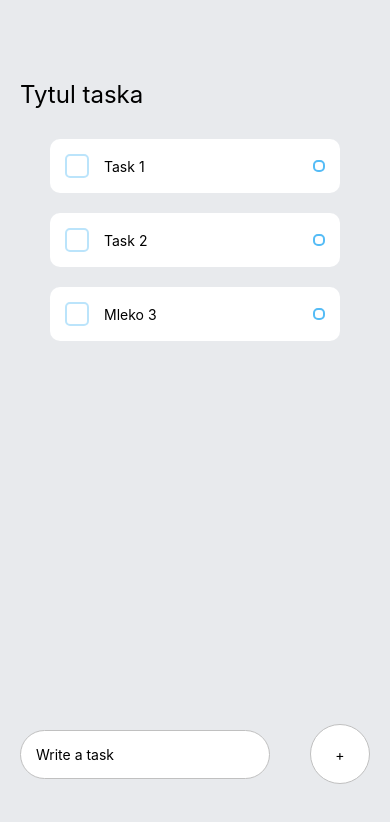
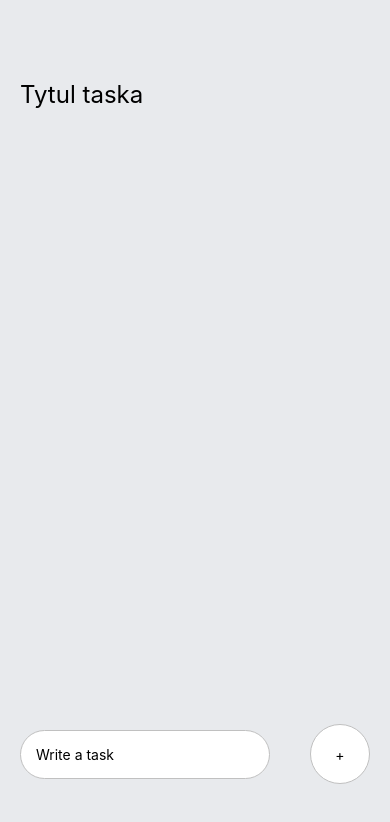
Before and after one commit to MoBsTe/react-native, a React Native app: screen / in a window 390 px wide. Shown: the top 822 px of the page. Built offline with nearby package versions, Linux system fonts and the light colour scheme.

Commit message:
create add tasks function

```diff
--- a/App.js
+++ b/App.js
@@ -1,22 +1,36 @@
-import { StatusBar } from 'expo-status-bar';
+import React, { useState } from 'react';
 import { StyleSheet, Text, View, KeyboardAvoidingView, Keyboard, ScrollView, TouchableOpacity, TextInput } from 'react-native';
 import Task from './components/Task';
 
 export default function App() {
+  const [task, setTask] = useState('');
+  const [taskItems, setTaskItems] = useState([]);
+
+  const handleAddTask = () => {
+    setTaskItems([...taskItems, task]);
+    setTask('');
+  }
+
   return (
     <View style={styles.container}>
       <View style={styles.tasksWrapper}>
         <Text style={styles.sectionTitle}>Tytul taska</Text>
         <View style={styles.items}>
-          <Task text="Task 1" />
-          <Task text="Task 2" />
-          <Task text="Mleko 3" />
+          {
+            taskItems.map((item, index) => {
+              return (
+                <TouchableOpacity key={index}>
+                  <Task text={item} />
+                </TouchableOpacity>
+              )
+            })
+          }
         </View>
       </View>
 
       <KeyboardAvoidingView style={styles.writeTaskWrapper}>
-        <TextInput style={styles.input} placeholder={'Write a task'} />
-        <TouchableOpacity onPress={() => handleAddTask}>
+        <TextInput style={styles.input} placeholder={'Write a task'} value={task} onChangeText={text => setTask(text)} />
+        <TouchableOpacity onPress={() => handleAddTask()}>
           <View style={styles.addWrapper}>
             <Text style={styles.addText}>+</Text>
           </View>
```
